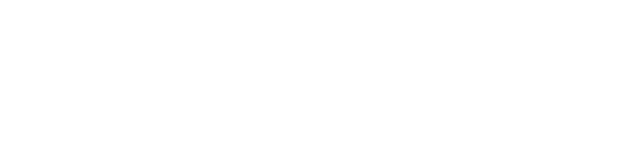
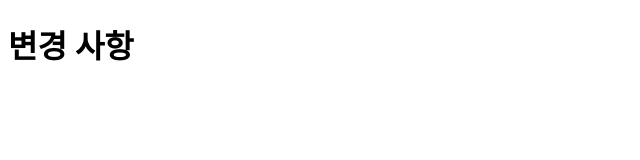
Before and after one commit to habeginner/repo2, a plain HTML site: page index.html in a window 1280 px wide. Shown: the whole page, without its empty margins (0-640 px from the left). Drawn offline with Linux system fonts and the light colour scheme.

Commit message:
index edit
변경 사항을 커밋한다.

```diff
--- a/index.html
+++ b/index.html
@@ -6,6 +6,7 @@
   <title>Document</title>
 </head>
 <body>
-
+  <h1>변경 사항
+  </h1>
 </body>
 </html>
```
